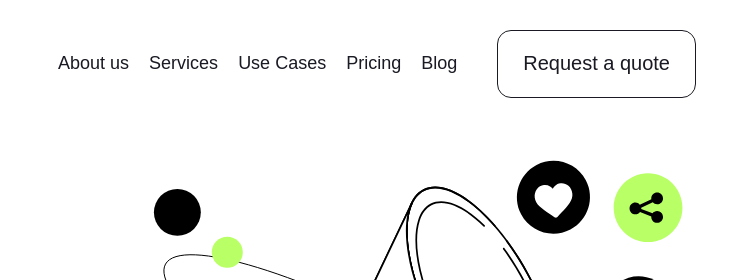
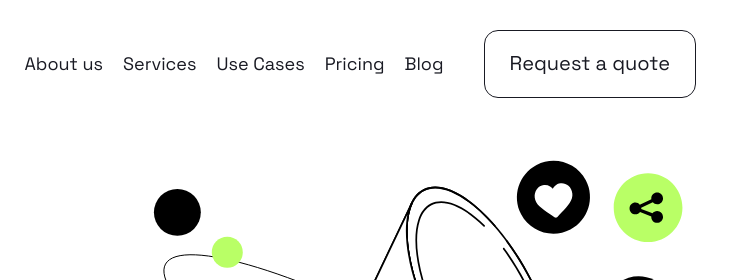
Before and after one commit to sabyrkazen/positivus, a website: page index.html in a window 1280 px wide. Shown: the top 280 px of the page, 549-1280 px from the left. Drawn offline with Linux system fonts and the light colour scheme; the site is published under a folder, as on GitHub Pages, so addresses that start at the root find nothing.

Commit message:
fix: update font file paths for Space Grotesk in main.css

```diff
--- a/src/styles/css/main.css
+++ b/src/styles/css/main.css
@@ -192,14 +192,14 @@ svg * {
 }
 @font-face {
   font-family: "Space Grotesk";
-  src: url("/src/assets/fonts/SpaceGrotesk-Regular.woff2") format("woff2");
+  src: url("../../assets/fonts/SpaceGrotesk-Regular.woff2") format("woff2");
   font-weight: 400;
   font-style: normal;
   font-display: swap;
 }
 @font-face {
   font-family: "Space Grotesk";
-  src: url("/src/assets/fonts/SpaceGrotesk-Medium.woff2") format("woff2");
+  src: url("../../assets/fonts/SpaceGrotesk-Medium.woff2") format("woff2");
   font-weight: 500;
   font-style: normal;
   font-display: swap;
```
